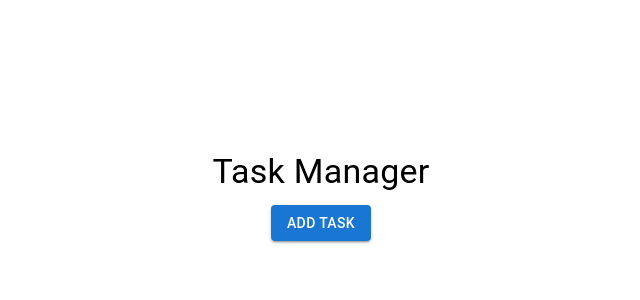
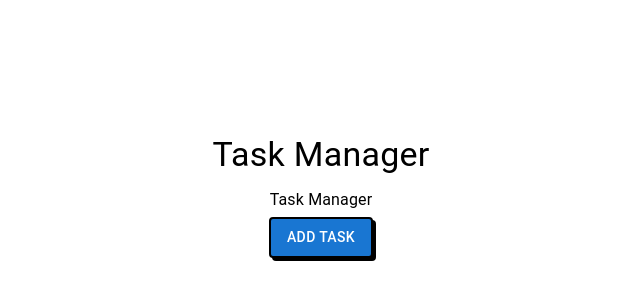
Before and after one commit to khanderz/vantive_technical, a React (Vite) app: page / in a window 1280 px wide. Shown: the part 212-512 px from the top of the page, without its empty margins (319-959 px from the left). Built offline with nearby package versions, Linux system fonts and the light colour scheme.

Commit message:
preparing task item reusable component

```diff
--- a/src/components/atoms/Container.tsx
+++ b/src/components/atoms/Container.tsx
@@ -3,14 +3,9 @@ import type { ContainerProps as MuiContainerProps } from "@mui/material/Containe
 
 export interface ContainerProps extends MuiContainerProps {
   componentName: string;
-  children: React.ReactNode;
 }
 
-export const Container = ({
-  componentName,
-  children,
-  ...props
-}: ContainerProps) => {
+export const Container = ({ componentName, ...props }: ContainerProps) => {
   return (
     <MuiContainer
       {...props}
@@ -23,7 +18,7 @@ export const Container = ({
         ...props.sx,
       }}
     >
-      {children}
+      {props.children}
     </MuiContainer>
   );
 };
--- a/src/components/atoms/LoadingButton.tsx
+++ b/src/components/atoms/LoadingButton.tsx
@@ -1,7 +1,7 @@
 import MuiLoadingButton from "@mui/lab/LoadingButton";
 import type { LoadingButtonProps as MuiLoadingButtonProps } from "@mui/lab/LoadingButton";
-import Typography from "@mui/material/Typography";
 import type { ContainerProps } from "./Container";
+import { Typography } from "./Typography";
 
 interface LoadingButtonProps extends MuiLoadingButtonProps {
   componentName: ContainerProps["componentName"];
@@ -18,7 +18,7 @@ export const LoadingButton = ({
     <>
       <MuiLoadingButton
         {...props}
-        data-testid={`${componentName}-loading-button`}
+        data-testid={`${componentName}-Loading-button`}
         variant={variant}
         sx={{
           border: "2px solid #000000",
@@ -28,6 +28,7 @@ export const LoadingButton = ({
       />
       {helperText && (
         <Typography
+          componentName={`${componentName}-Loading-button-helper-text`}
           variant="caption"
           color="text.secondary"
           sx={{
--- /dev/null
+++ b/src/components/atoms/Typography.tsx
@@ -0,0 +1,15 @@
+import MuiTypography from "@mui/material/Typography";
+import type { TypographyProps as MuiTypographyProps } from "@mui/material/Typography";
+import type { ContainerProps } from "./Container";
+
+export interface TypographyProps extends MuiTypographyProps {
+  componentName: ContainerProps["componentName"];
+}
+
+export const Typography = ({ componentName, ...props }: TypographyProps) => {
+  return (
+    <MuiTypography {...props} data-testid={`${componentName}-Typography`}>
+      {props.children}
+    </MuiTypography>
+  );
+};
--- a/src/components/atoms/index.ts
+++ b/src/components/atoms/index.ts
@@ -1,4 +1,5 @@
 import { Container } from "./Container";
 import { LoadingButton } from "./LoadingButton";
+import { Typography } from "./Typography";
 
-export { Container, LoadingButton };
+export { Container, LoadingButton, Typography };
--- a/src/pages/Home.tsx
+++ b/src/pages/Home.tsx
@@ -1,5 +1,5 @@
-import { Typography, Button } from "@mui/material";
-import { Container } from "../components/atoms";
+import { Container, LoadingButton, Typography } from "../components/atoms";
+import Grid from "@mui/material/Grid";
 
 export const Home = () => {
   const componentName = "Home";
@@ -14,12 +14,28 @@ export const Home = () => {
         padding: 2,
       }}
     >
-      <Typography variant="h4" gutterBottom>
+      <Typography componentName={componentName} variant="h4" gutterBottom>
         Task Manager
       </Typography>
-      <Button variant="contained" color="primary">
-        Add Task
-      </Button>
+      <Grid
+        container
+        direction="column"
+        sx={{
+          justifyContent: "center",
+          alignItems: "center",
+        }}
+      >
+        <Grid>
+          <Typography
+            componentName={componentName}
+            variant="body1"
+            gutterBottom
+          >
+            Task Manager
+          </Typography>
+        </Grid>
+      </Grid>
+      <LoadingButton componentName={componentName}>Add Task</LoadingButton>
     </Container>
   );
 };
```
Also changed, not shown: src/components/molecules/TaskItem.tsx (added).
